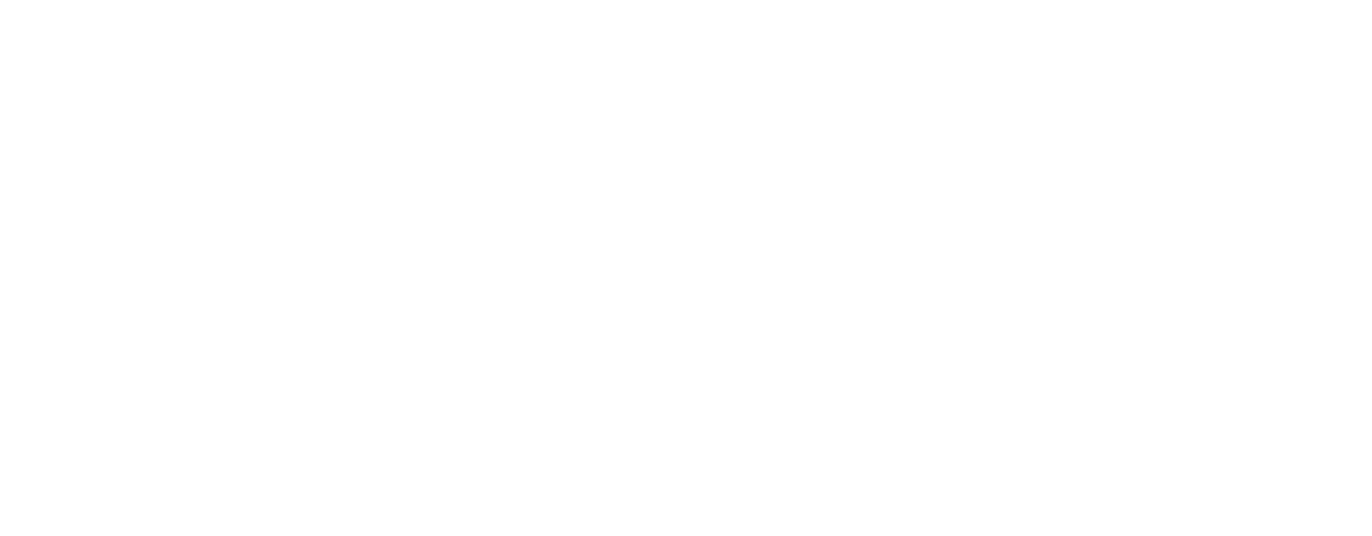
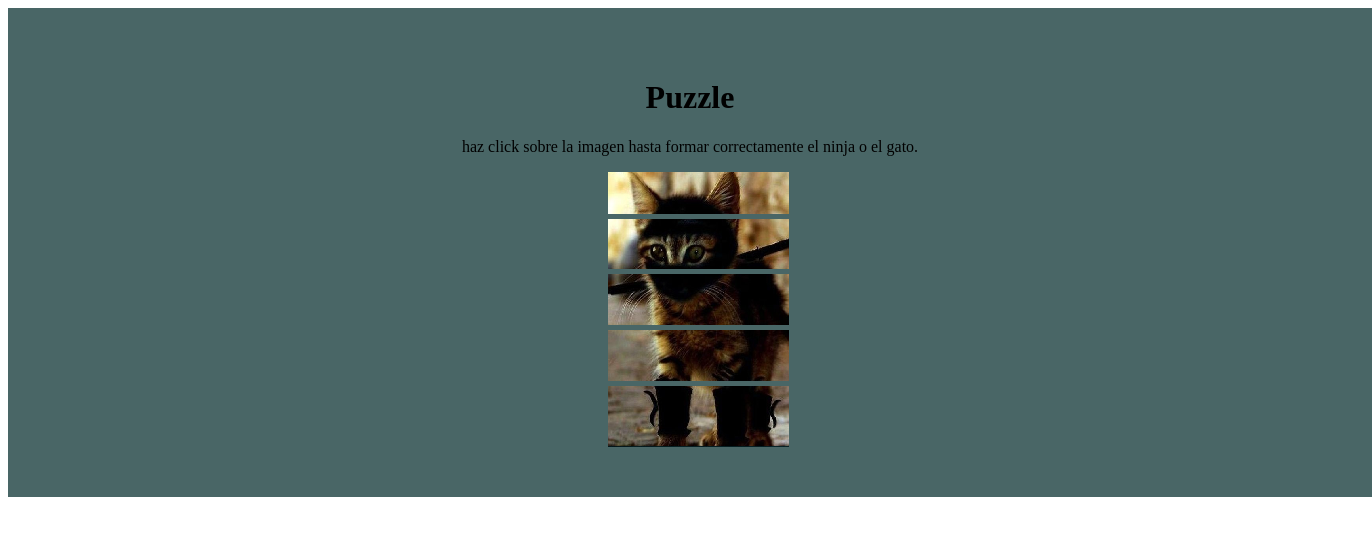
Before and after one commit to JoselynCastro/CursoJava, a plain HTML site: page Jquery/Puzzle/puzzle.html in a window 1280 px wide. Shown: the whole page, 1372 px wide, since content can reach past the window. Drawn offline with nearby package versions, Linux system fonts and the light colour scheme.

Commit message:
correccion

```diff
--- a/Jquery/Puzzle/puzzle.html
+++ b/Jquery/Puzzle/puzzle.html
@@ -6,12 +6,37 @@
         <title>Puzzle</title>
         <script src="https://ajax.googleapis.com/ajax/libs/jquery/3.5.1/jquery.min.js"></script>
         <style>
-
-        </style>
+            #contenedor{
+                width:100%;
+                height: 100%;
+                padding:50px;
+                text-align: center;
+                background-color: rgb(73, 102, 102);
+            }
+            img{
+                display: block;
+                margin-left: 550px;
+                margin-top: 5px;
+            }
+            </style>
     </head>
     <body>
-        <script>
+            <div id="contenedor">
+                <h1>Puzzle</h1>
+                <p>haz click sobre la imagen hasta formar correctamente  el ninja o el gato.</p>
+                <img src="img/cat0.png" data-alt-src="img/ninja0.png" alt="primera pieza">
+                <img src="img/cat1.png" data-alt-src="img/ninja1.png" alt="segunda pieza">
+                <img src="img/cat2.png" data-alt-src="img/ninja2.png" alt="tercera pieza">
+                <img src="img/cat3.png" data-alt-src="img/ninja3.png" alt="cuarta pieza">
+                <img src="img/cat4.png" data-alt-src="img/ninja4.png" alt="quinta pieza">
+            </div>
+            <script>
+                $("img").click(function(){
+                    var temp= $(this).attr('src');
+                    $(this).attr("src",$(this).attr("data-alt-src"));
+                        $(this).attr("data-alt-src", temp);
+                    });
 
-        </script>
+            </script>
     </body>
 </html>
```
Also changed, not shown: API/pokemon.html (+0 -7 lines).
